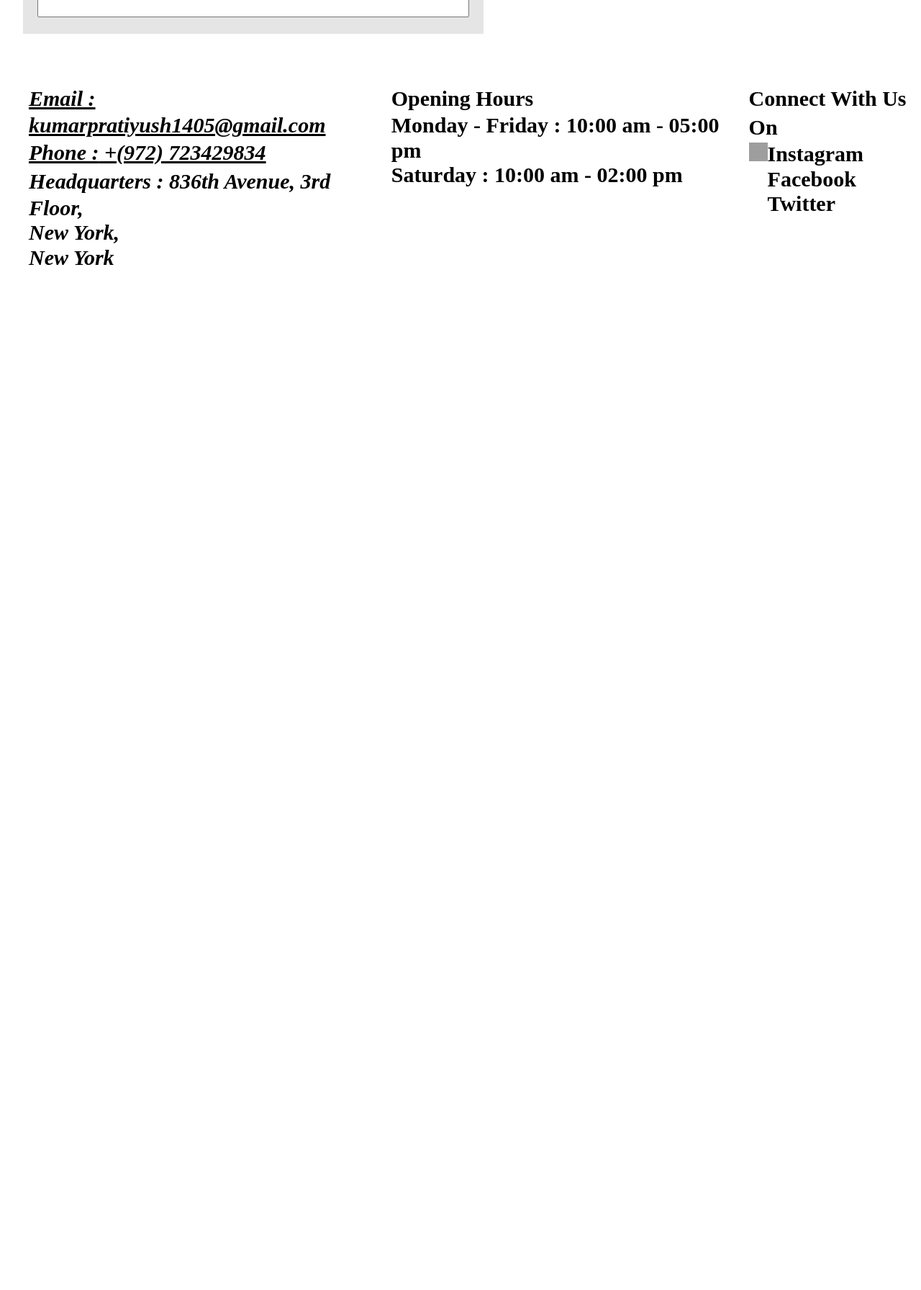
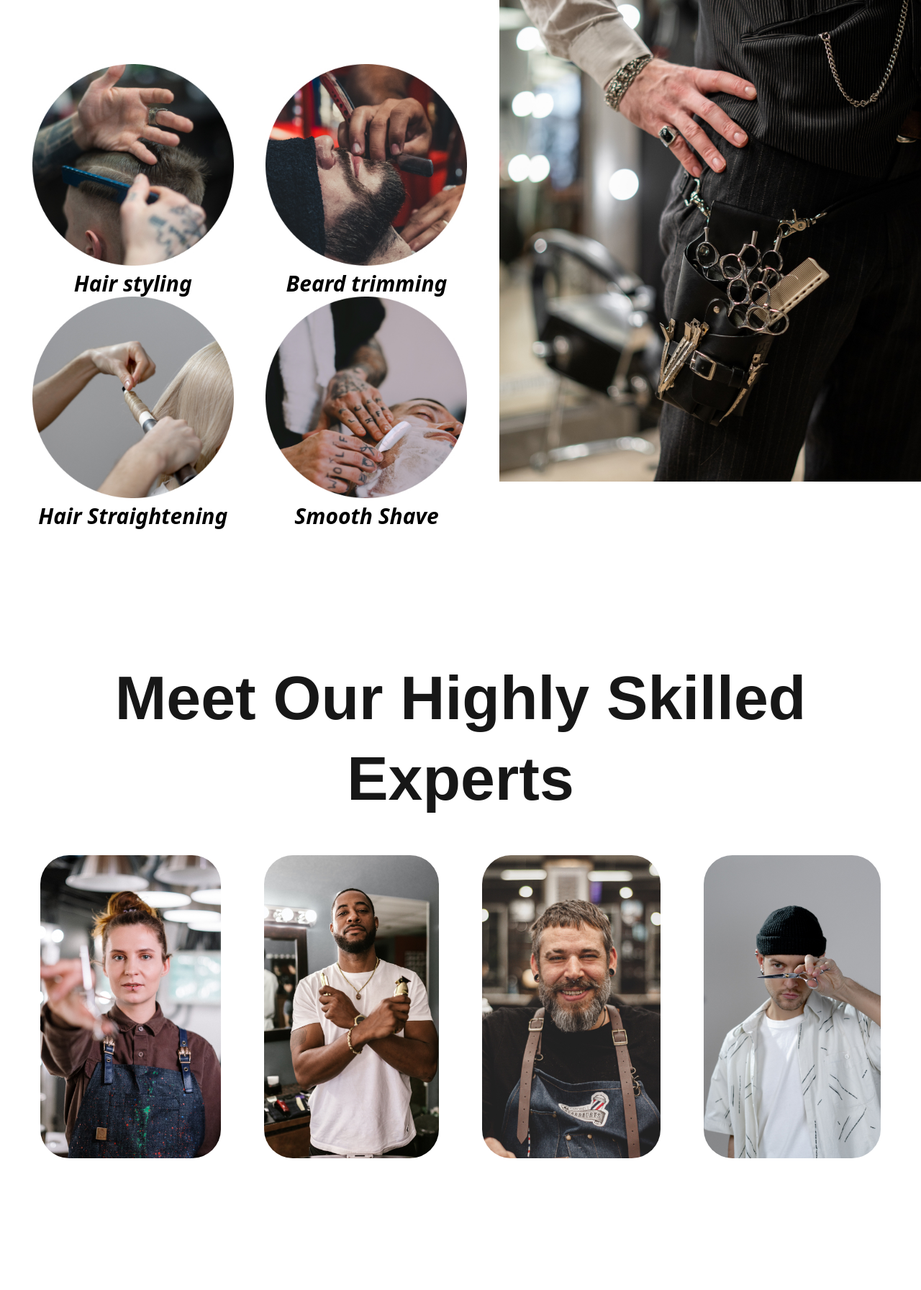
Before and after one commit to MelnikDem/Barber, a PHP site: page / in a window 1280 px wide. Shown: the part 1489-3281 px from the top of the page at 72% size. Before the commit the page ends 1857 px from the top, so only its background shows below. Run offline with PHP 8.4, Linux system fonts and the light colour scheme; some web fonts are replaced; grey boxes are pictures that could not be loaded.

Commit message:
all section html completed

```diff
--- a/index.html
+++ b/index.html
@@ -17,6 +17,7 @@
     <title>Barbershop</title>
   </head>
   <body>
+    <!--Section header-->
     <header>
       <div class="header-container">
         <div class="logo">
@@ -24,18 +25,81 @@
         </div>
         <div class="header-nav">
           <ul>
-            <li>Appoitment</li>
-            <li>Gallery</li>
-            <li>Services</li>
-            <li>Team</li>
-            <li>Reviews</li>
-            <li>Contact</li>
+            <li>
+              <a href="#">Appoitment</a>
+            </li>
+            <li>
+              <a href="#gallery">Gallery</a>
+            </li>
+            <li>
+              <a href="#services">Services</a>
+            </li>
+            <li>
+              <a href="#team">Team</a>
+            </li>
+            <li>
+              <a href="#">Reviews</a>
+            </li>
+            <li>
+              <a href="#contact">Contact</a>
+            </li>
           </ul>
         </div>
       </div>
     </header>
+    <!--Gallery-->
+    <section class="gallery container" id="gallery">
+      <div class="gallery-flex">
+        <div class="gallery-card">
+          <img src="./images/card1.jpeg" alt="" />
+        </div>
+        <div class="gallery-cards">
+          <div>
+            <img src="./images/card2.1.jpeg" alt="" />
+          </div>
+          <div>
+            <img src="./images/card2.2.jpeg" alt="" />
+          </div>
+          <div>
+            <img src="./images/card2.3.jpeg" alt="" />
+          </div>
+          <div>
+            <img src="./images/card2.4.jpeg" alt="" />
+          </div>
+        </div>
+        <div class="gallery-card">
+          <img src="./images/card3.jpeg" alt="" />
+        </div>
+      </div>
+    </section>
+    <!--Services-->
+    <section class="services" id="services">
+      <div class="services-flex">
+        <div class="services-cards">
+          <div>
+            <img src="./images/first_card.jpeg" alt="Hair styling" />
+            <p>Hair styling</p>
+          </div>
+          <div>
+            <img src="./images/second_card.jpeg" alt="Beard trimming" />
+            <p>Beard trimming</p>
+          </div>
+          <div>
+            <img src="./images/third_card.jpeg" alt="Hair Straightening" />
+            <p>Hair Straightening</p>
+          </div>
+          <div>
+            <img src="./images/fourth_card.jpeg" alt="Smooth Shave" />
+            <p>Smooth Shave</p>
+          </div>
+        </div>
+        <div class="services-background">
+          <img src="./images/services_background.jpeg" alt="Barber photo" />
+        </div>
+      </div>
+    </section>
     <!--Section Team-->
-    <section class="team">
+    <section class="team container" id="team">
       <h1 class="heading">Meet our highly skilled experts</h1>
       <div class="team-members">
         <div class="team-members_card">
@@ -81,7 +145,7 @@
       </div>
     </section>
     <!--Section Contact us-->
-    <section class="contact">
+    <section class="contact container" id="contact">
       <div class="contact_flex">
         <div class="contact_form">
           <h2 class="heading">Get in touch with Us and send a Message</h2>
@@ -122,7 +186,7 @@
         <address>
           <ul>
             <li>
-              <a href="malito: kumarpratiyush1405@gmail.com">
+              <a href="malito:kumarpratiyush1405@gmail.com">
                 <span class="schedule-heading">Email :</span>
                 kumarpratiyush1405@gmail.com</a
               >
@@ -143,16 +207,14 @@
         </address>
         <div class="schedule">
           <ul>
-            <h3 class="schedule-heading">Opening Hours</h3>
+            <li class="schedule-heading">Opening Hours</li>
             <li>Monday - Friday : 10:00 am - 05:00 pm</li>
             <li>Saturday : 10:00 am - 02:00 pm</li>
           </ul>
         </div>
         <div class="contact-social">
           <ul class="social-link">
-            <li>
-              <h3 class="schedule-heading">Connect With Us On</h3>
-            </li>
+            <li class="schedule-heading">Connect With Us On</li>
             <li class="social-link_item">Instagram</li>
             <li class="social-link_item">Facebook</li>
             <li class="social-link_item">Twitter</li>
--- a/styles/styles.css
+++ b/styles/styles.css
@@ -1,4 +1,14 @@
-
+.container{
+    width: 100%;
+    margin: 0 auto;
+    padding-top: 129px;
+    padding-right: 2%;
+    padding-left: 2%;
+}
+a{
+    text-decoration: none;
+    color: #fff;
+}
 ul{
     list-style: none;
 }
@@ -7,28 +17,35 @@ header {
     font-weight: 700;
     font-style: italic;
     font-size: 36px;
-    line-height: 44px;
+    line-height: 1.2;
     color: #fff;
 }
 .heading{
     font-family: 'Rosario', sans-serif;
     font-weight: 700;
     font-size: 86px;
-    line-height: 116px;
+    line-height: 1.3;
     color: #171717;
     text-align: center;
     text-transform: capitalize;
 }
 .header-container{
+    position: fixed;
+    top: 0;
+    left: 0;
+    z-index: 5;
+    width: 100%;
     display: flex;
     justify-content: space-between;
     align-items: center;
 }
 .logo{
     flex-basis: 10%;
+    flex-shrink: 0;
 }
 .header-nav{
     flex-basis: 90%;
+    flex-shrink: 1;
     background-color: black;
 }
 .header-nav ul:first-of-type{
@@ -36,10 +53,57 @@ header {
     justify-content: flex-end;
 }
 .header-nav ul:first-of-type > li{
-    margin-right: 40px;
+    margin-right: 1em;
     padding: 5px;
 }
+/* Section Gallery */
+.gallery-flex{
+    display: flex;
+    justify-content: space-around;
+    align-items: center;
 
+    padding-top: 50px;
+}
+.gallery-cards{
+    flex-basis: 70%;
+    display: flex;
+    flex-wrap: wrap;
+    justify-content: center;
+    gap: 25px;
+}
+.gallery-cards img{
+    width: 330px;
+}
+/* Section Services */
+.services{
+    padding-top: 129px;
+}
+.services-flex{
+    display: flex;
+    justify-content: space-between;
+
+    font-style: italic;
+    font-weight: 700;
+    font-size: 30px;
+    line-height: 1.2;
+}
+.services-cards{
+    display: flex;
+    flex-wrap: wrap;
+    justify-content: space-evenly;
+
+    padding-top: 3em;
+    text-align: center;
+}
+.services-cards div{
+    width: 280px;
+}
+.services-cards p{
+    margin: 0;
+}
+.services-background{
+    flex-shrink: 1;
+}
 /* Section Team */
 .team{
     margin-top: 50px;
@@ -89,7 +153,7 @@ img{
 
     font-weight: 400;
     font-size: 48px;
-    line-height: 62px;
+    line-height: 1.3;
 }
 .team-members_card:first-of-type .overlay-text{
     padding: 0 20%;
@@ -101,7 +165,7 @@ img{
 /* Section Contact us */
 .contact .heading{
     font-size: 64px;
-    line-height: 77px;
+    line-height: 1.2;
 
     margin-top: 0;
 }
@@ -144,10 +208,10 @@ img{
 .contact_infomation{
     display: flex;
     justify-content: space-around;
-    margin-top: 70px;
+    margin-top: 50px;
 
     font-weight: 600;
-    font-size: 30px;
+    font-size: calc(30px - .5vw);
     font-family: italic;
 }
 address a {
@@ -159,8 +223,7 @@ address a {
 }
 .schedule-heading{
     font-weight: 700;
-    font-size: 30px;
-    line-height: 40px;
+    font-size: 26px;
 }
 
 /* Social block */
@@ -168,11 +231,31 @@ address a {
 .social-link_item::before{
     content: '';
     display: inline-block;
-    width: 26px;
-    height: 26px;
+    width: 20px;
+    height: 20px;
     background-size: contain;
 }
-
 .social-link_item:nth-child(2)::before{
     background-image: url(../images/insta.svg);
+    margin-right: 5px;
+    background-repeat: no-repeat;
 }
+.social-link_item:nth-child(3)::before{
+    background-image: url(../images/facebook.svg);
+    margin-right: 5px;
+    background-repeat: no-repeat;
+    width: 25px;
+    height: 25px;
+
+    position: relative;
+    top: 5px;
+    left: -3px;
+}
+.social-link_item:last-child::before{
+    background-image: url(../images/twitter.svg);
+    background-repeat: no-repeat;
+    margin-right: 5px;
+
+    position: relative;
+    top: 3px;
+}
```
Also changed, not shown: images/card1.jpeg (added), images/card2.1.jpeg (added), images/card2.2.jpeg (added), images/card2.3.jpeg (added), images/card2.4.jpeg (added), images/card3.jpeg (added), images/first_card.jpeg (added), images/fourth_card.jpeg (added), images/second_card.jpeg (added), images/services_background.jpeg (added), images/third_card.jpeg (added).
